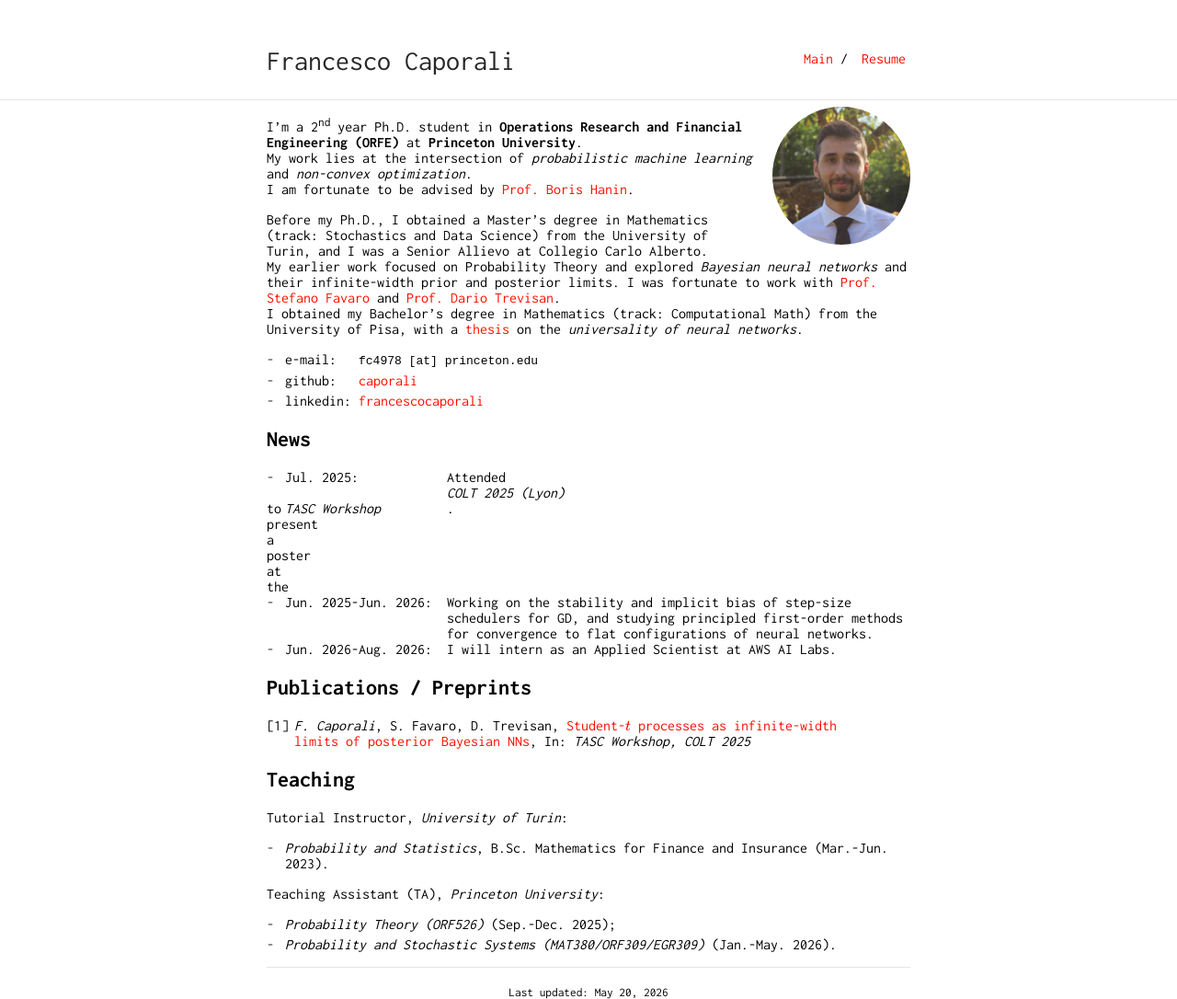
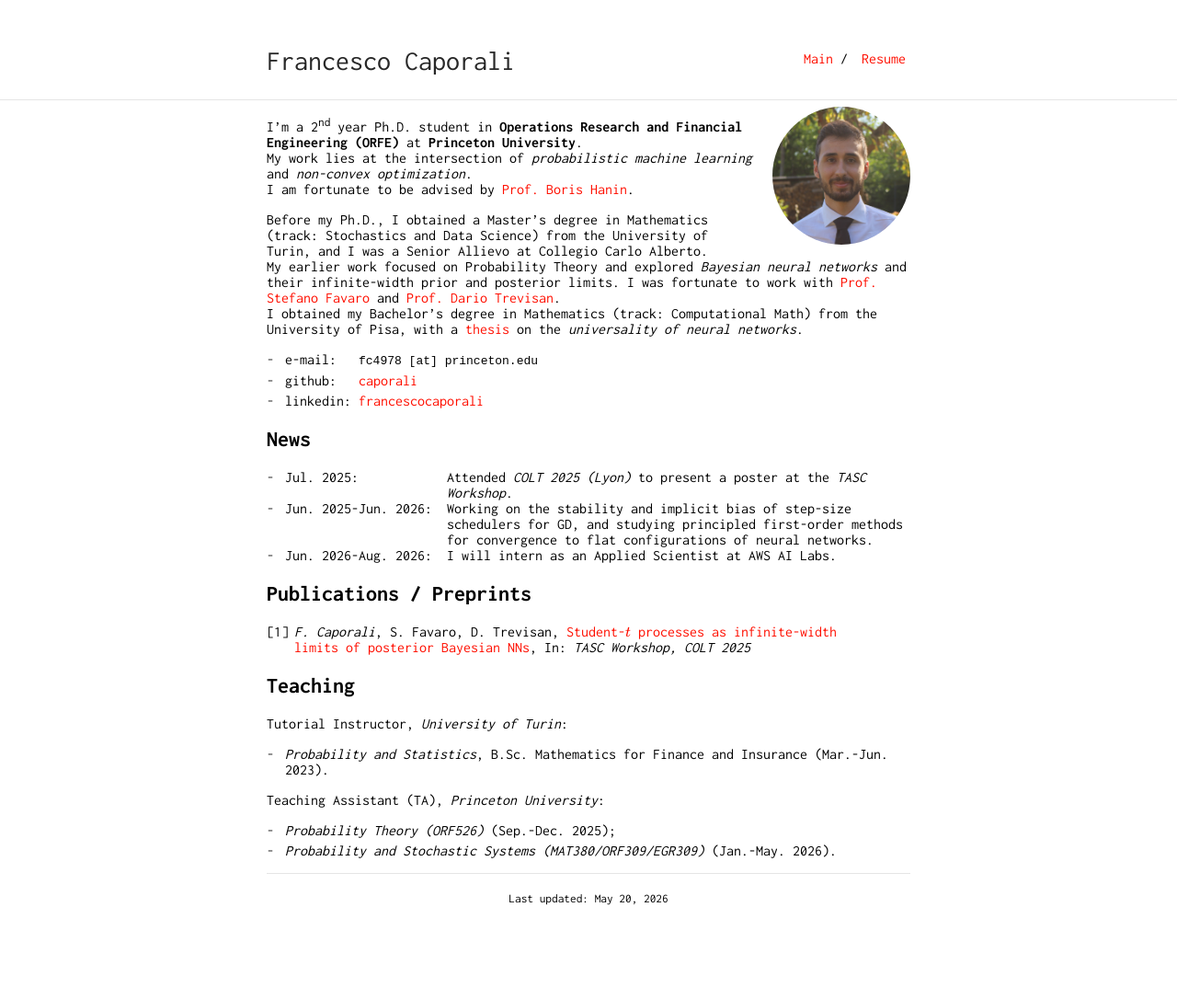
Before and after one commit to caporali/caporali.github.io, a Jekyll site: the page built from index.md, in a window 1280 px wide. Shown: the whole page at 92% size. Built offline with Jekyll 4.4.1, drawn with Linux system fonts in a browser that asks for light colours; after the commit the page ends 984 px from its top, so only the background shows below that.

Commit message:
final index.md edit for news

```diff
--- a/index.md
+++ b/index.md
@@ -22,14 +22,23 @@ I obtained my Bachelor's degree in Mathematics (track: Computational Math) from
 ## News
 
 <ul class = "news">
-	<li> <span> Jul. 2025: </span>
-		Attended <i>COLT 2025 (Lyon)</i> to present a poster at the <i>TASC Workshop</i>.
+	<li>
+		<span> Jul. 2025: </span>
+		<span>
+			Attended <i>COLT 2025 (Lyon)</i> to present a poster at the <i>TASC Workshop</i>.
+		</span>
 	</li>
-	<li> <span> Jun. 2025-Jun. 2026: </span>
-		Working on the stability and implicit bias of step-size schedulers for GD, and studying principled first-order methods for convergence to flat configurations of neural networks.
+	<li>
+		<span> Jun. 2025-Jun. 2026: </span>
+		<span>
+			Working on the stability and implicit bias of step-size schedulers for GD, and studying principled first-order methods for convergence to flat configurations of neural networks.
+		</span>
 	</li>
-	<li> <span> Jun. 2026-Aug. 2026: </span>
-		I will intern as an Applied Scientist at AWS AI Labs.
+	<li>
+		<span> Jun. 2026-Aug. 2026: </span>
+		<span>
+			I will intern as an Applied Scientist at AWS AI Labs.
+		</span>
 	</li>
 </ul>
 
```
